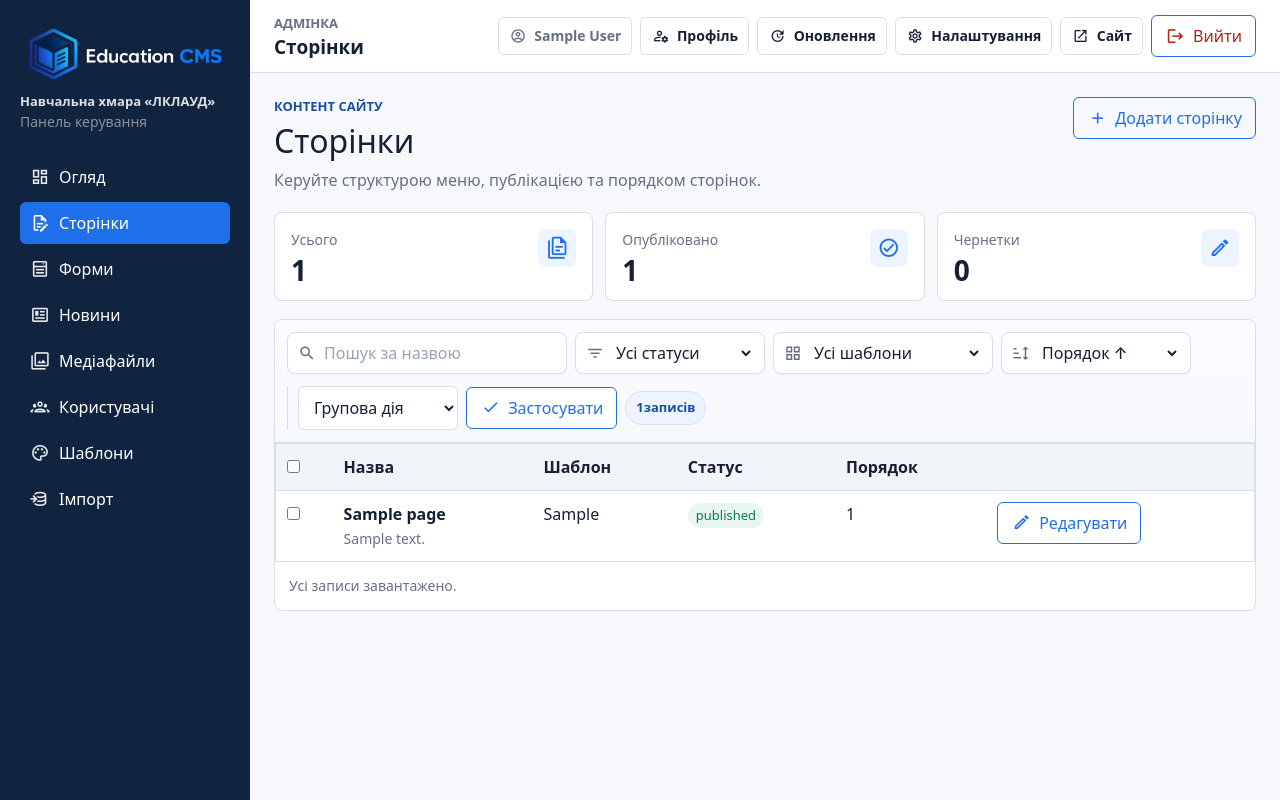
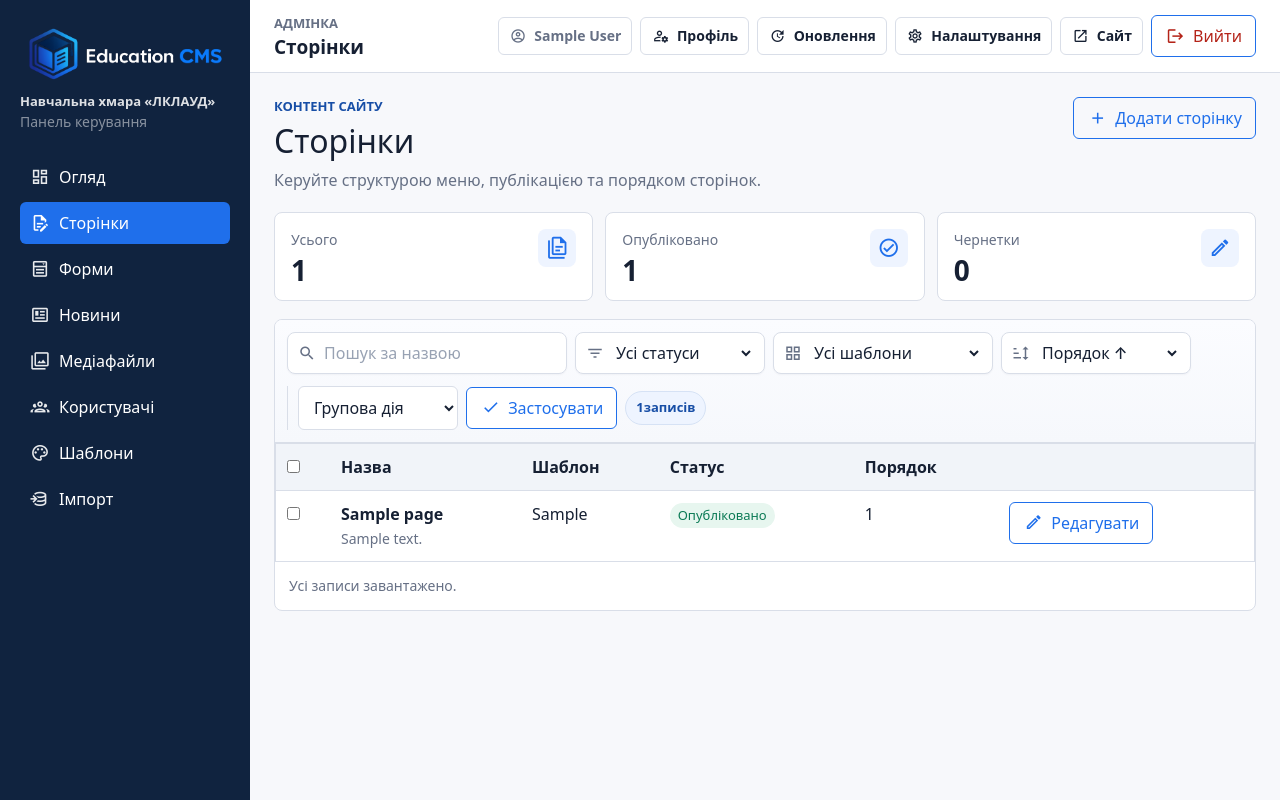
Before and after one commit to NStadnik/education_cms, a PHP site: page /admin/pages in a window 1280 px wide. Run offline with PHP 8.4, Linux system fonts and the light colour scheme; the visitor is signed in with stand-in values (Sample User, id 1); tables that the repository leaves empty hold one stand-in row (values such as "Sample post"); some libraries are stand-ins or nearby versions.

Commit message:
lang fix

```diff
--- a/templates/admin/pages/rows.php
+++ b/templates/admin/pages/rows.php
@@ -1,9 +1,15 @@
+<?php
+$statusLabels = [
+    'published' => 'Опубліковано',
+    'draft' => 'Чернетка',
+];
+?>
 <?php foreach ($items as $item): ?>
     <tr data-list-row>
         <td><input type="checkbox" name="ids[]" value="<?= e((string) $item['id']) ?>" data-bulk-check aria-label="Вибрати"></td>
         <td><strong><?= e($item['title']) ?></strong><br><span class="meta"><?= e($item['excerpt'] ?? '') ?></span></td>
         <td><?= e($item['template'] ?? 'default') ?></td>
-        <td><span class="status <?= ($item['status'] ?? '') === 'published' ? 'ok' : 'warn' ?>"><?= e($item['status']) ?></span></td>
+        <td><span class="status <?= ($item['status'] ?? '') === 'published' ? 'ok' : 'warn' ?>"><?= e($statusLabels[$item['status'] ?? ''] ?? ($item['status'] ?? '')) ?></span></td>
         <td><?= e((string) ($item['sort_order'] ?? 0)) ?></td>
         <td><a class="button secondary compact" href="<?= url('/admin/pages/edit?id=' . $item['id']) ?>"><span class="mdi mdi-pencil-outline" aria-hidden="true"></span><span>Редагувати</span></a></td>
     </tr>
```
